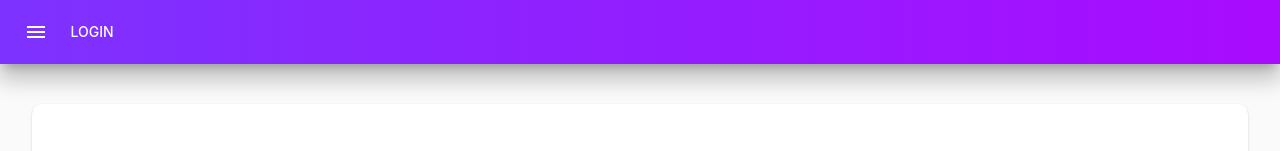
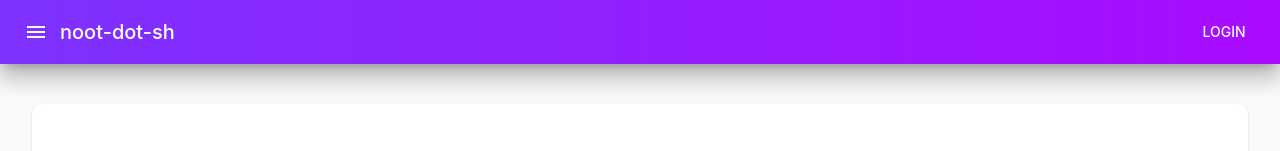
Before and after one commit to devnoot/noot.sh-website, a React (Vite) app: page / in a window 1280 px wide. Shown: the top 151 px of the page. Built offline with nearby package versions, Linux system fonts and the light colour scheme.

Commit message:
Added firebase Added google login Added contexts

```diff
--- a/package.json
+++ b/package.json
@@ -19,15 +19,17 @@
     "@types/react-dom": "^16.9.8",
     "cross-env": "^7.0.2",
     "gh-pages": "^3.1.0",
-    "parcel-bundler": "^1.12.4",
+    "parcel": "^2.0.0-beta.1",
     "typescript": "^4.0.3"
   },
   "dependencies": {
     "@material-ui/core": "^4.0.0",
     "@material-ui/icons": "^4.9.1",
     "faker": "^5.1.0",
+    "firebase": "^7.21.1",
     "react": "^16.8.0",
     "react-device-detect": "^1.13.1",
     "react-dom": "^16.8.0"
-  }
+  },
+  "browserslist": "> 0.2%"
 }
--- a/src/App.tsx
+++ b/src/App.tsx
@@ -1,30 +1,37 @@
-import React, { useState, useEffect, FunctionComponent } from "react";
-import { ThemeProvider, CssBaseline, Container } from "@material-ui/core";
-import { responsiveTheme } from "./theme";
-import { Navbar } from "./Navbar";
-import { Post } from "./Post";
-import { getPosts, T_Post } from "./fakeApi";
-import { isMobile, deviceDetect } from "react-device-detect";
+import React, { useState, useEffect, FunctionComponent } from 'react'
+import { ThemeProvider, CssBaseline, Container } from '@material-ui/core'
+import { responsiveTheme } from './theme'
+import { Navbar } from './Navbar/Navbar'
+import { Post } from './common/Post/Post'
+import { getPosts, T_Post } from './fakeApi'
+import { isMobile } from 'react-device-detect'
+import { FirebaseContext } from './contexts/FirebaseContext'
+import { LoadingContext } from './contexts/LoadingContext'
+import { ProfileContext } from './contexts/ProfileContext'
+import { firebase } from './firebase'
 
 export const App: FunctionComponent = () => {
-  const [posts, setPosts] = useState<T_Post[]>([]);
-  const [isLoading, setIsLoading] = useState(false);
+  const [posts, setPosts] = useState<T_Post[]>([])
+  const [isLoading, setIsLoading] = useState(false)
+  const [profile, setProfile] = useState(false)
 
   useEffect(() => {
-    (async () => {
-      setIsLoading(true);
-      const data = await getPosts(20, 1500);
-      setPosts(data);
-      setIsLoading(false);
-    })();
-  }, []);
+    ;(async () => {
+      setIsLoading(true)
+      const data = await getPosts(20, 1500)
+      setPosts(data)
+      setIsLoading(false)
+    })()
+  }, [])
 
-  console.log(deviceDetect());
   return (
     <ThemeProvider theme={responsiveTheme}>
       <CssBaseline />
+      <LoadingContext.Provider value={{ isLoading, setIsLoading }}>
+        <FirebaseContext.Provider value={firebase}>
+          <ProfileContext.Provider value={{ profile, setProfile }}>
             <Navbar />
-      <Container maxWidth={isMobile ? false : "lg"}>
+            <Container maxWidth={isMobile ? false : 'lg'}>
               {isLoading && <p>Loading...</p>}
               {posts.map((post, index) => (
                 <Post
@@ -36,6 +43,9 @@ export const App: FunctionComponent = () => {
                 />
               ))}
             </Container>
+          </ProfileContext.Provider>
+        </FirebaseContext.Provider>
+      </LoadingContext.Provider>
     </ThemeProvider>
-  );
-};
+  )
+}
--- a/src/Navbar.tsx
+++ /dev/null
@@ -1,56 +0,0 @@
-import React, { FunctionComponent } from "react";
-import {
-  AppBar,
-  Toolbar,
-  Button,
-  IconButton,
-  IconButtonProps,
-  makeStyles,
-  AppBarProps,
-} from "@material-ui/core";
-import { Menu } from "@material-ui/icons";
-
-const MenuIcon = (props: IconButtonProps) => (
-  <IconButton {...props}>
-    <Menu />
-  </IconButton>
-);
-
-const useStyles = makeStyles((theme) => ({
-  "@keyframes gradient": {
-    "0%": {
-      backgroundPosition: "0% 50%",
-    },
-    "50%": {
-      backgroundPosition: "100% 50%",
-    },
-    "100%": {
-      backgroundPosition: "0% 50%",
-    },
-  },
-  root: {
-    background: `linear-gradient(-90deg, ${theme.palette.primary.main}, ${theme.palette.secondary.main})`,
-    backgroundSize: "400% 400%",
-    boxShadow: theme.shadows[15],
-    animation: "$gradient 15s infinite",
-  },
-  icon: {
-    color: "white !important",
-  },
-  button: {
-    color: "white !important",
-  },
-}));
-
-export const Navbar: FunctionComponent = (props: AppBarProps) => {
-  const classes = useStyles();
-
-  return (
-    <AppBar position="sticky" className={classes.root} {...props}>
-      <Toolbar>
-        <MenuIcon edge="start" className={classes.icon} />
-        <Button className={classes.button}>Login</Button>
-      </Toolbar>
-    </AppBar>
-  );
-};
--- /dev/null
+++ b/src/Navbar/Navbar.tsx
@@ -0,0 +1,113 @@
+import React, { FunctionComponent, useContext } from 'react'
+import {
+  AppBar,
+  Toolbar,
+  Button,
+  IconButton,
+  IconButtonProps,
+  makeStyles,
+  AppBarProps,
+  Typography,
+} from '@material-ui/core'
+import { Menu } from '@material-ui/icons'
+import { FirebaseContext } from '../contexts/FirebaseContext'
+import { ProfileContext } from '../contexts/ProfileContext'
+
+const MenuIcon = (props: IconButtonProps) => (
+  <IconButton {...props}>
+    <Menu />
+  </IconButton>
+)
+
+const useStyles = makeStyles((theme) => ({
+  '@keyframes gradient': {
+    '0%': {
+      backgroundPosition: '0% 50%',
+    },
+    '50%': {
+      backgroundPosition: '100% 50%',
+    },
+    '100%': {
+      backgroundPosition: '0% 50%',
+    },
+  },
+  root: {
+    background: `linear-gradient(-90deg, ${theme.palette.primary.main}, ${theme.palette.secondary.main})`,
+    backgroundSize: '400% 400%',
+    boxShadow: theme.shadows[15],
+    animation: '$gradient 15s infinite',
+  },
+  icon: {
+    color: 'white !important',
+  },
+  button: {
+    color: 'white !important',
+  },
+  title: {
+    flexGrow: 1,
+  },
+}))
+
+export const Navbar: FunctionComponent = (props: AppBarProps) => {
+  const classes = useStyles()
+  const firebase = useContext(FirebaseContext)
+  const { profile, setProfile } = useContext(ProfileContext)
+
+  const handleError = (e: Error) => {
+    setProfile(null)
+    throw e
+  }
+
+  const handleLogin = async () => {
+    try {
+      const provider = new firebase.auth.GoogleAuthProvider()
+      const res = await firebase.auth().signInWithPopup(provider)
+      if (res.user) {
+        setProfile({
+          uid: res.user.uid,
+          email: res.user.email,
+          displayName: res.user.displayName,
+          phoneNumber: res.user.phoneNumber,
+          photoURL: res.user.photoURL,
+          providerId: res.user.providerId,
+        })
+      } else {
+        throw new Error(
+          'Received response from auth service with no user object!',
+        )
+      }
+    } catch (e) {
+      handleError(e)
+    }
+  }
+
+  const handleLogout = async () => {
+    try {
+      await firebase.auth().signOut()
+      setProfile(null)
+    } catch (e) {
+      handleError(e)
+    }
+  }
+
+  return (
+    <AppBar position="sticky" className={classes.root} {...props}>
+      <Toolbar>
+        <MenuIcon edge="start" className={classes.icon} />
+        <Typography variant="h6" className={classes.title}>
+          noot-dot-sh
+        </Typography>
+        {!profile && (
+          <Button className={classes.button} onClick={handleLogin}>
+            Login
+          </Button>
+        )}
+        {profile && (
+          <Button className={classes.button} onClick={handleLogout}>
+            Logout
+          </Button>
+        )}
+      </Toolbar>
+    </AppBar>
+  )
+}
--- /dev/null
+++ b/src/contexts/FirebaseContext.ts
@@ -0,0 +1,3 @@
+import { createContext } from 'react'
+import { firebase } from '../firebase'
+export const FirebaseContext = createContext(firebase)
--- /dev/null
+++ b/src/contexts/LoadingContext.ts
@@ -0,0 +1,2 @@
+import { createContext } from 'react'
+export const LoadingContext = createContext<any>(false)
--- /dev/null
+++ b/src/contexts/ProfileContext.ts
@@ -0,0 +1,2 @@
+import { createContext } from 'react'
+export const ProfileContext = createContext<any>(null)
--- /dev/null
+++ b/src/firebase.ts
@@ -0,0 +1,18 @@
+import firebase from 'firebase/app'
+import 'firebase/auth'
+import 'firebase/firestore'
+
+const config = {
+  apiKey: 'AIzaSyBzKiqaZEY160Q1TRct8-kKvmrhBbyetqk',
+  authDomain: 'noot-1f502.firebaseapp.com',
+  databaseURL: 'https://noot-1f502.firebaseio.com',
+  projectId: 'noot-1f502',
+  storageBucket: 'noot-1f502.appspot.com',
+  messagingSenderId: '230642593360',
+  appId: '1:230642593360:web:a161521443c3818415eb55',
+  measurementId: 'G-B04BGHPB9C',
+}
+
+firebase.initializeApp(config)
+
+export { firebase }
```
Also changed, not shown: src/common/Post/PostTitle.tsx (renamed from src/PostTitle.tsx, +5 -5 lines), src/common/Post/Post.tsx (renamed from src/Post.tsx), 2 other files (tests, documents, lock files or other folders). Lines whose indentation alone changed are shown as unchanged.
